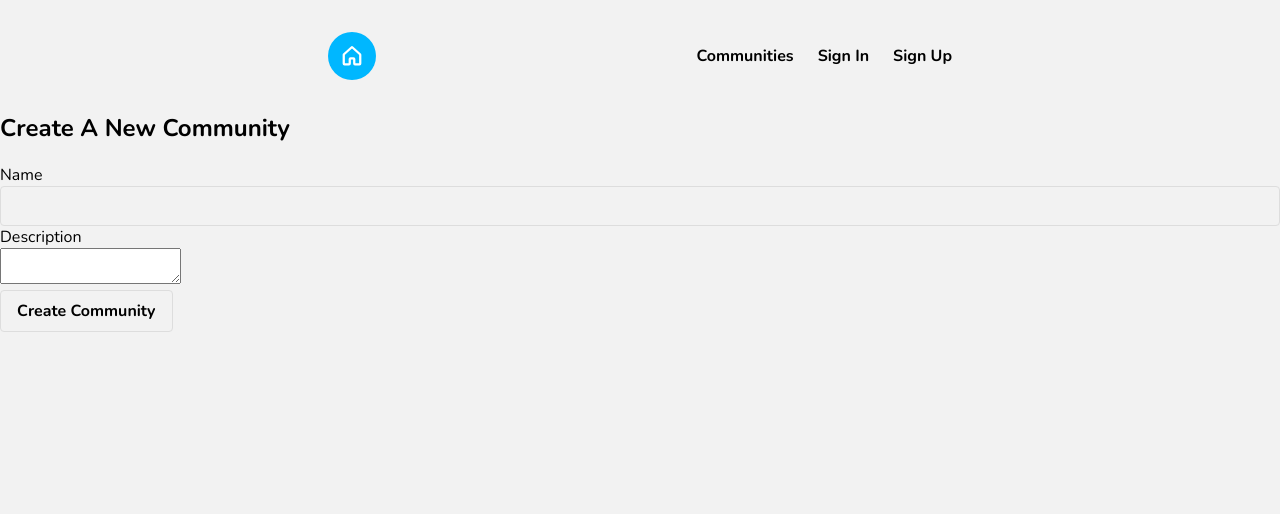
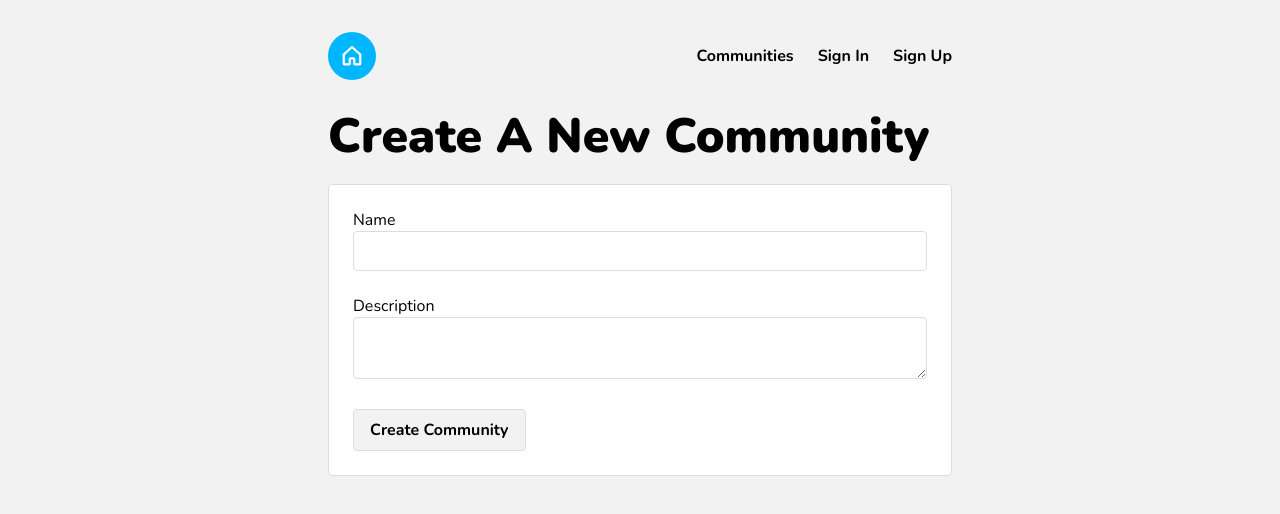
Before and after one commit to stephenvector/bunch, a React (Create React App) app: page /communities/new in a window 1280 px wide. Shown: the top 514 px of the page. Built offline with nearby package versions, Linux system fonts and the light colour scheme; no server answers; the database is empty.

Commit message:
styling new community page

```diff
--- a/src/NewCommunity.tsx
+++ b/src/NewCommunity.tsx
@@ -4,7 +4,12 @@ import firebase from "firebase/app";
 import "firebase/firestore";
 import Label from "./Label";
 import Input from "./Input";
+import Box from "./Box";
 import Button from "./Button";
+import Textarea from "./Textarea";
+import Container from "./Container";
+import PageTitle from "./PageTitle";
+import VerticalGrid from "./VerticalGrid";
 
 const NewCommunity: React.FC = () => {
   const { handleSubmit, register, formState } = useForm<{
@@ -29,9 +34,12 @@ const NewCommunity: React.FC = () => {
   );
 
   return (
+    <Container>
+      <PageTitle>Create A New Community</PageTitle>
+      <form onSubmit={handleSubmit(onSubmit)}>
+        <Box>
+          <VerticalGrid>
             <div>
-      <h1>Create A New Community</h1>
-      <form onSubmit={handleSubmit(onSubmit)}>
               <Label htmlFor="name">Name</Label>
               <Input
                 disabled={formState.isSubmitting}
@@ -40,20 +48,27 @@ const NewCommunity: React.FC = () => {
                 name="name"
                 ref={register}
               />
+            </div>
 
+            <div>
               <Label htmlFor="description">Description</Label>
-        <textarea
+              <Textarea
                 id="description"
                 name="description"
                 ref={register}
                 disabled={formState.isSubmitting}
               />
+            </div>
 
+            <div>
               <Button disabled={formState.isSubmitting} type="submit">
                 Create Community
               </Button>
+            </div>
+          </VerticalGrid>
+        </Box>
       </form>
-    </div>
+    </Container>
   );
 };
 
```
Lines whose indentation alone changed are shown as unchanged.
